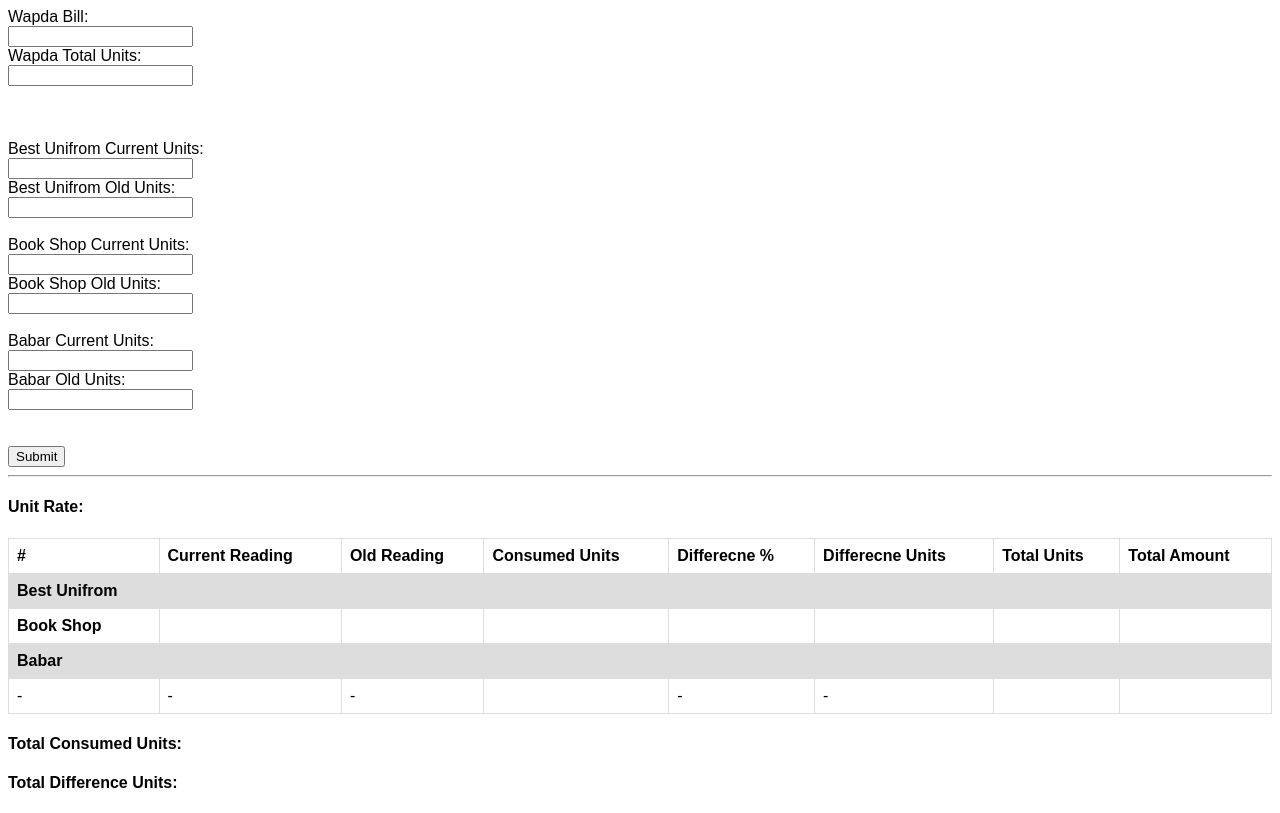
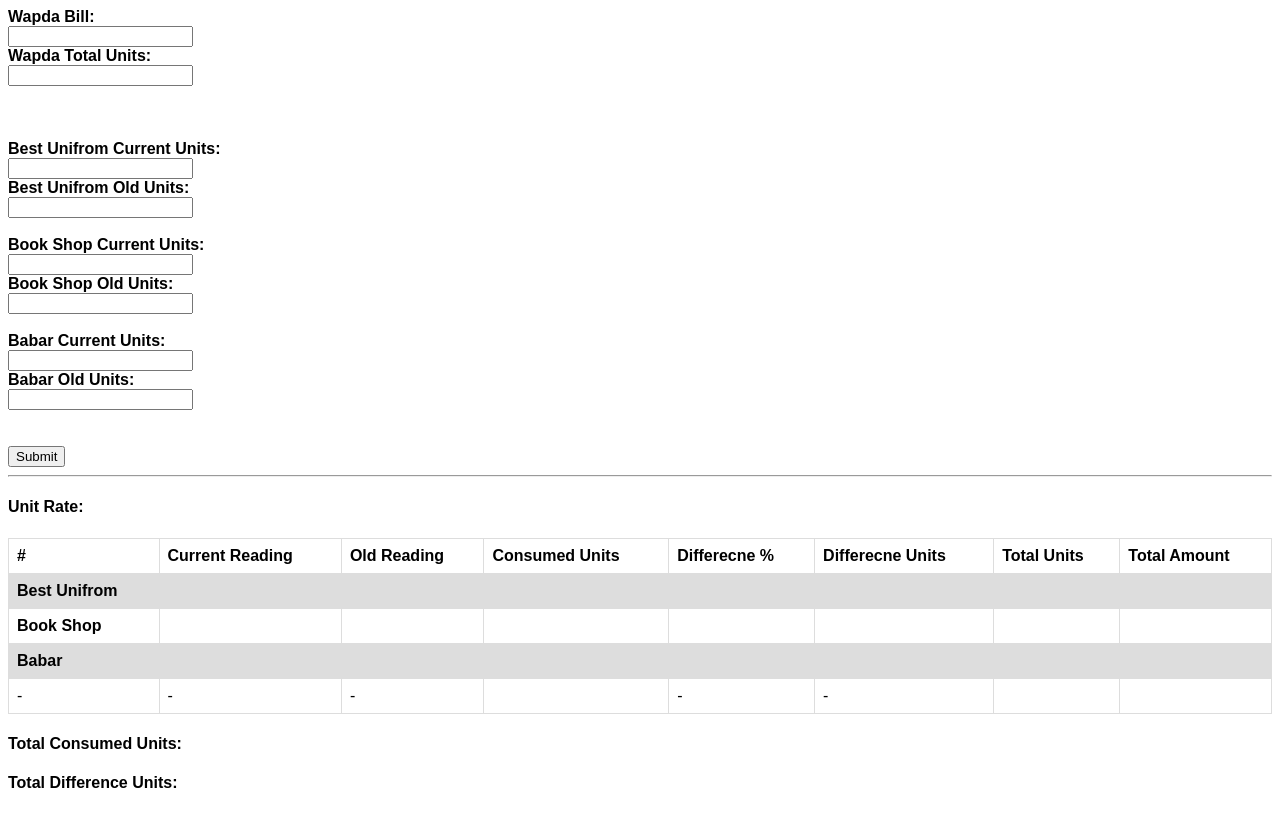
Before and after one commit to abdulqayyumm/bill-calculate, a plain HTML site: page index.html in a window 1280 px wide. Drawn offline with nearby package versions, Linux system fonts and the light colour scheme.

Commit message:
label bold

```diff
--- a/index.html
+++ b/index.html
@@ -25,26 +25,26 @@
     </head>
     <body>
         <form id="form">
-            <label for="lname">Wapda Bill:</label><br>
+            <label for="lname"><b>Wapda Bill:</b></label><br>
             <input type="number" id="wapda_bill" name="wapda_bill"><br>
-            <label for="fname">Wapda Total Units:</label><br>
+            <label for="fname"><b>Wapda Total Units:</b></label><br>
             <input type="number" id="wapda_units" name="wapda_units"><br><br><br><br>
 
 
-            <label for="lname">Best Unifrom Current Units:</label><br>
+            <label for="lname"><b>Best Unifrom Current Units:</b></label><br>
             <input type="number" id="bu_current_units" name="bu_current_units"><br>
-            <label for="lname">Best Unifrom Old Units:</label><br>
+            <label for="lname"><b>Best Unifrom Old Units:</b></label><br>
             <input type="number" id="bu_old_units" name="bu_old_units"><br><br>
 
 
-            <label for="lname">Book Shop Current Units:</label><br>
+            <label for="lname"><b>Book Shop Current Units:</b></label><br>
             <input type="number" id="bs_current_units" name="bs_current_units"><br>
-            <label for="lname">Book Shop Old Units:</label><br>
+            <label for="lname"><b>Book Shop Old Units:</b></label><br>
             <input type="number" id="bs_old_units" name="bs_old_units"><br><br>
 
-            <label for="lname">Babar Current Units:</label><br>
+            <label for="lname"><b>Babar Current Units:</b></label><br>
             <input type="number" id="babar_current_units" name="babar_current_units"><br>
-            <label for="lname">Babar Old Units:</label><br>
+            <label for="lname"><b>Babar Old Units:</b></label><br>
             <input type="number" id="babar_old_units" name="babar_old_units"><br>
 
             <br><br>
```
